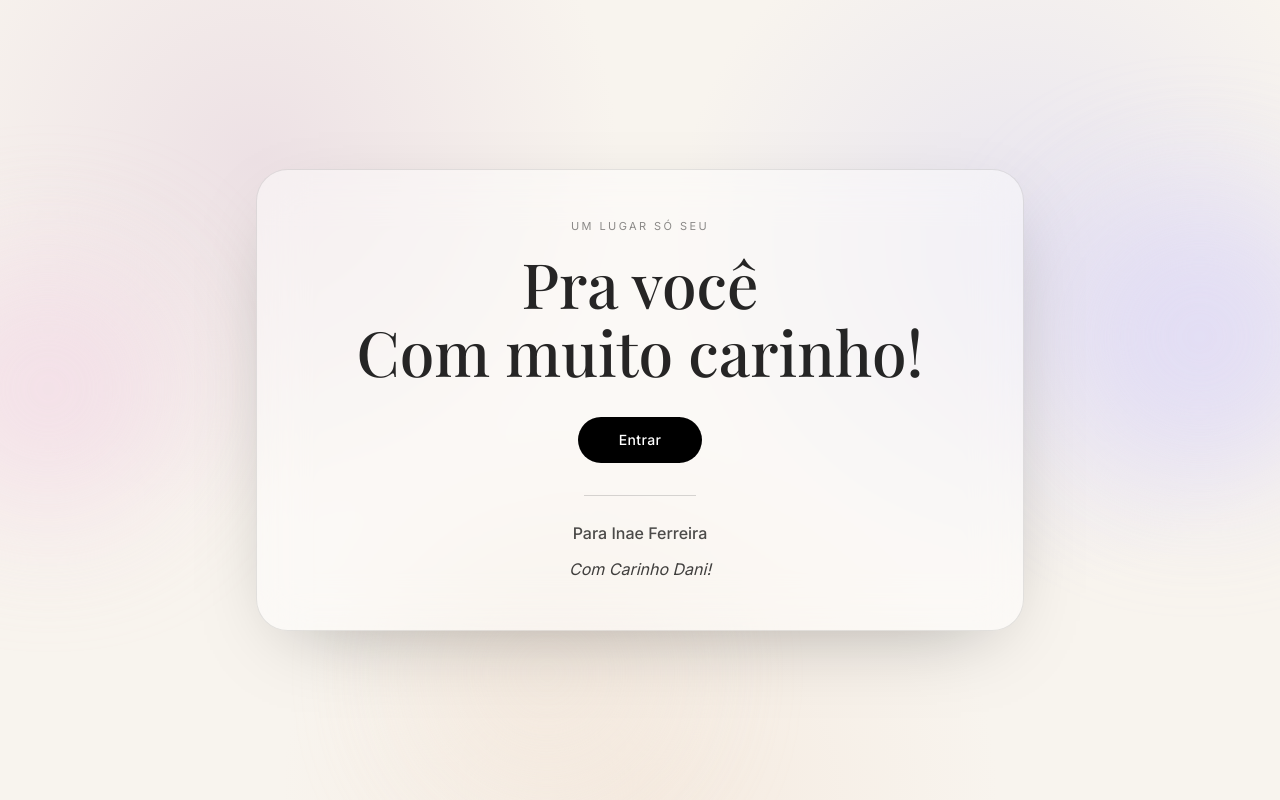
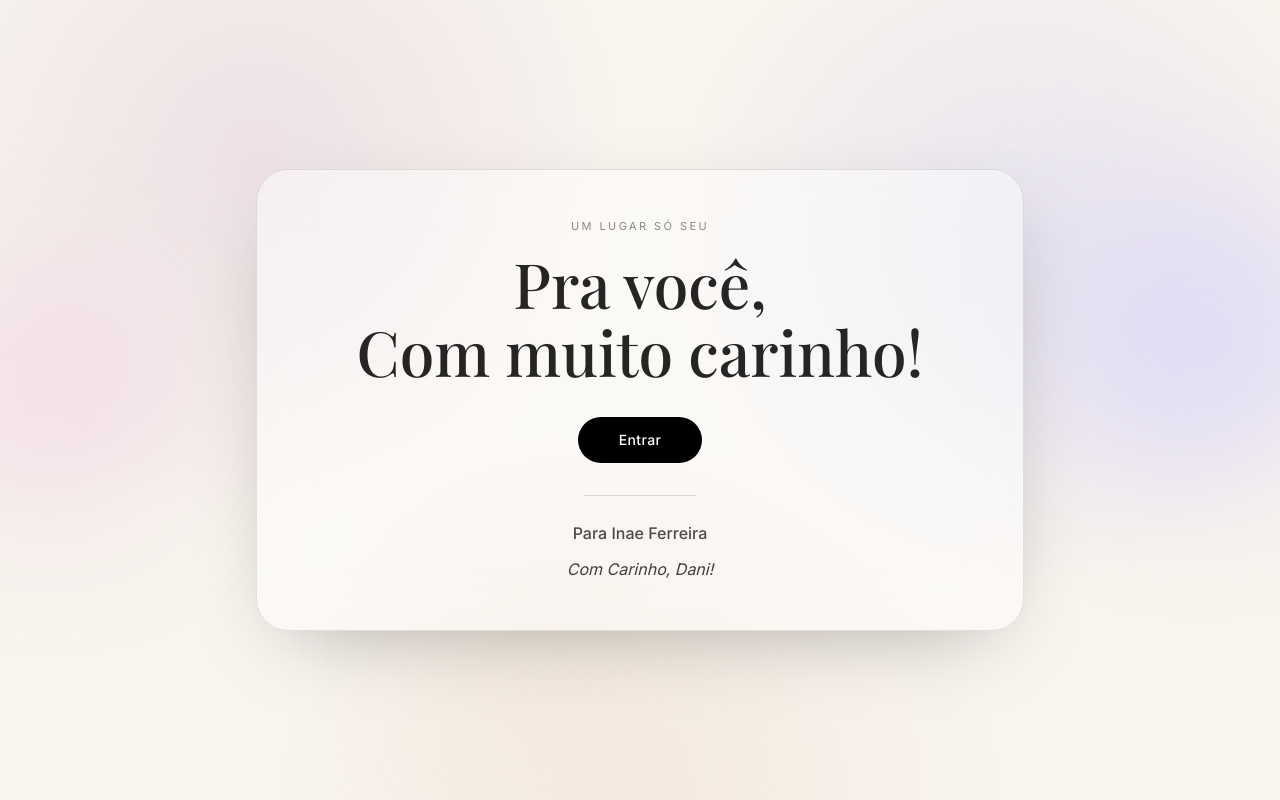
Before and after one commit to danielFrancafatecspLabs/projects-new, a React (Vite) app: page / in a window 1280 px wide. Built offline with nearby package versions, Linux system fonts and the light colour scheme.

Commit message:
Update LandingScreen

```diff
--- a/src/pages/LandingScreen.tsx
+++ b/src/pages/LandingScreen.tsx
@@ -71,7 +71,7 @@ export default function LandingScreen() {
         </p>
 
         <h1 className="mx-auto max-w-2xl font-display text-[2.2rem] leading-[1.12] text-black/85 sm:text-[3.9rem] sm:leading-[1.08]">
-        Pra você
+        Pra você,
           <span className="block">Com muito carinho!</span>
         </h1>
 
@@ -88,7 +88,7 @@ export default function LandingScreen() {
         <div className="mt-6 space-y-1.5 text-center text-sm leading-relaxed text-black/60 sm:text-base">
           <p className="font-medium text-black/70">Para Inae Ferreira</p>
           <p className="pt-1 italic text-black/75">
-            Com Carinho Dani!
+            Com Carinho, Dani!
           </p>
         </div>
       </motion.section>
```
